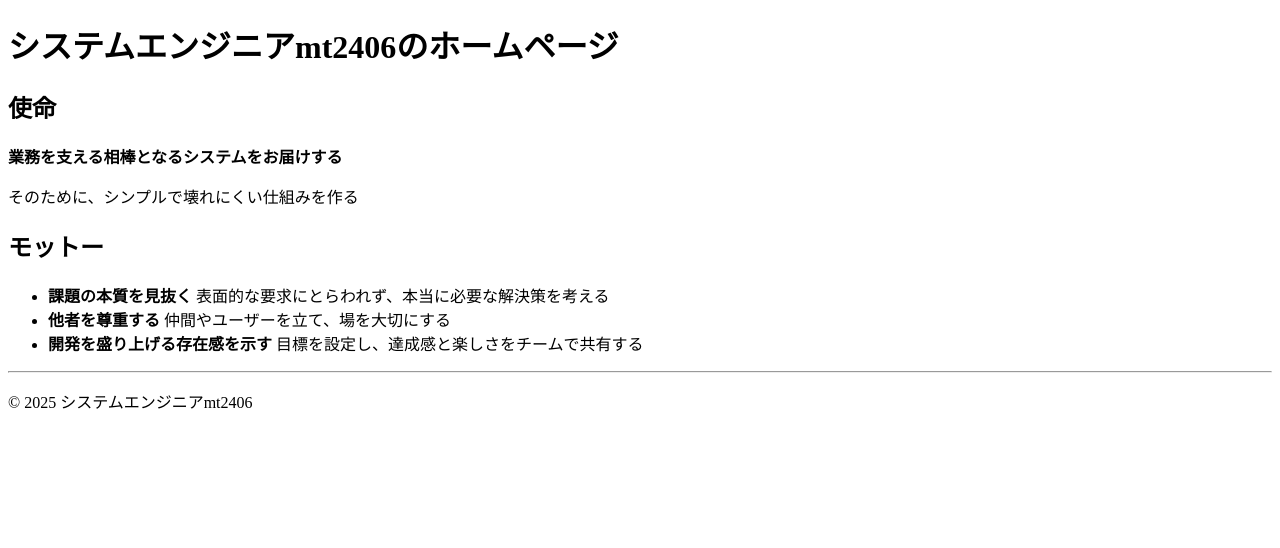
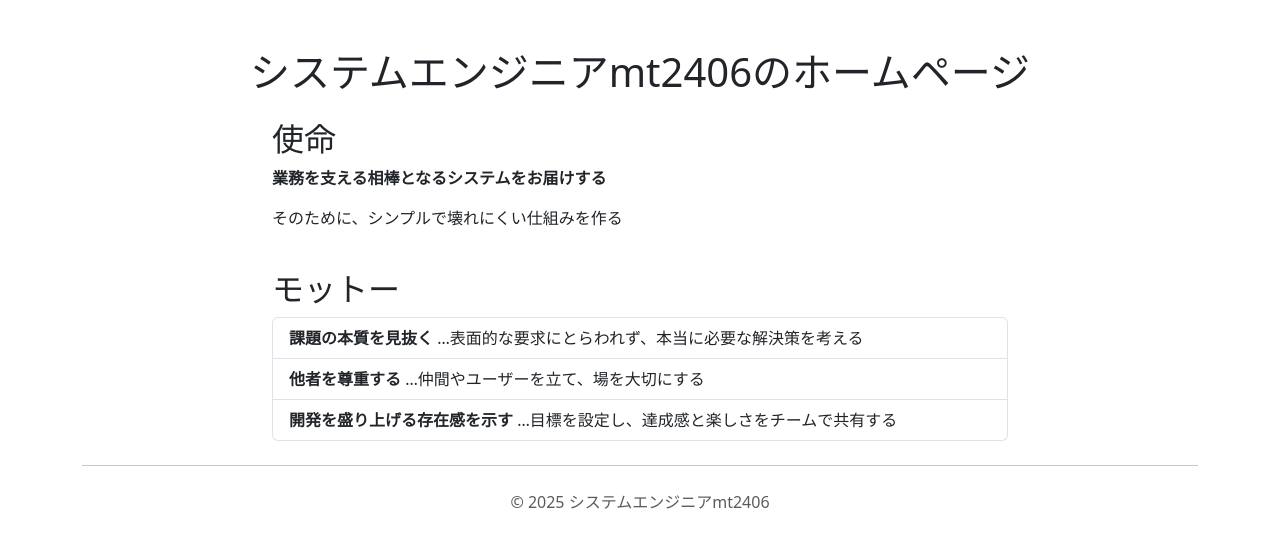
Before and after one commit to mt2406/myhomepage, a plain HTML site: page index.html in a window 1280 px wide. Drawn offline with nearby package versions, Linux system fonts and the light colour scheme.

Commit message:
bootstrap

```diff
--- a/index.html
+++ b/index.html
@@ -3,22 +3,38 @@
 <head>
   <meta charset="UTF-8">
   <title>システムエンジニアmt2406のホームページ</title>
+  <link rel="stylesheet" href="css/bootstrap.min.css">
 </head>
-<body>
-  <h1>システムエンジニアmt2406のホームページ</h1>
+<body class="container my-5">
 
-  <h2>使命</h2>
-  <p><strong>業務を支える相棒となるシステムをお届けする</strong></p>
-  <p>そのために、シンプルで壊れにくい仕組みを作る</p>
+  <div class="row">
+    <div class="col-12">
+      <h1 class="text-center mb-4">システムエンジニアmt2406のホームページ</h1>
+    </div>
+  </div>
 
-  <h2>モットー</h2>
-  <ul>
-    <li><strong>課題の本質を見抜く</strong>  表面的な要求にとらわれず、本当に必要な解決策を考える</li>
-    <li><strong>他者を尊重する</strong>  仲間やユーザーを立て、場を大切にする</li>
-    <li><strong>開発を盛り上げる存在感を示す</strong>  目標を設定し、達成感と楽しさをチームで共有する</li>
-  </ul>
+  <div class="row">
+    <div class="col-md-8 offset-md-2">
+      <h2>使命</h2>
+      <p><strong>業務を支える相棒となるシステムをお届けする</strong></p>
+      <p>そのために、シンプルで壊れにくい仕組みを作る</p>
+    </div>
+  </div>
 
-  <hr>
-  <p>© 2025 システムエンジニアmt2406</p>
+  <div class="row mt-4">
+    <div class="col-md-8 offset-md-2">
+      <h2>モットー</h2>
+      <ul class="list-group">
+        <li class="list-group-item"><strong>課題の本質を見抜く</strong> …表面的な要求にとらわれず、本当に必要な解決策を考える</li>
+        <li class="list-group-item"><strong>他者を尊重する</strong> …仲間やユーザーを立て、場を大切にする</li>
+        <li class="list-group-item"><strong>開発を盛り上げる存在感を示す</strong> …目標を設定し、達成感と楽しさをチームで共有する</li>
+      </ul>
+    </div>
+  </div>
+
+  <hr class="my-4">
+  <p class="text-center text-muted">© 2025 システムエンジニアmt2406</p>
+
+  <script src="js/bootstrap.bundle.min.js"></script>
 </body>
 </html>
```
Also changed, not shown: css/bootstrap.min.css (added), js/bootstrap.min.js (added).
